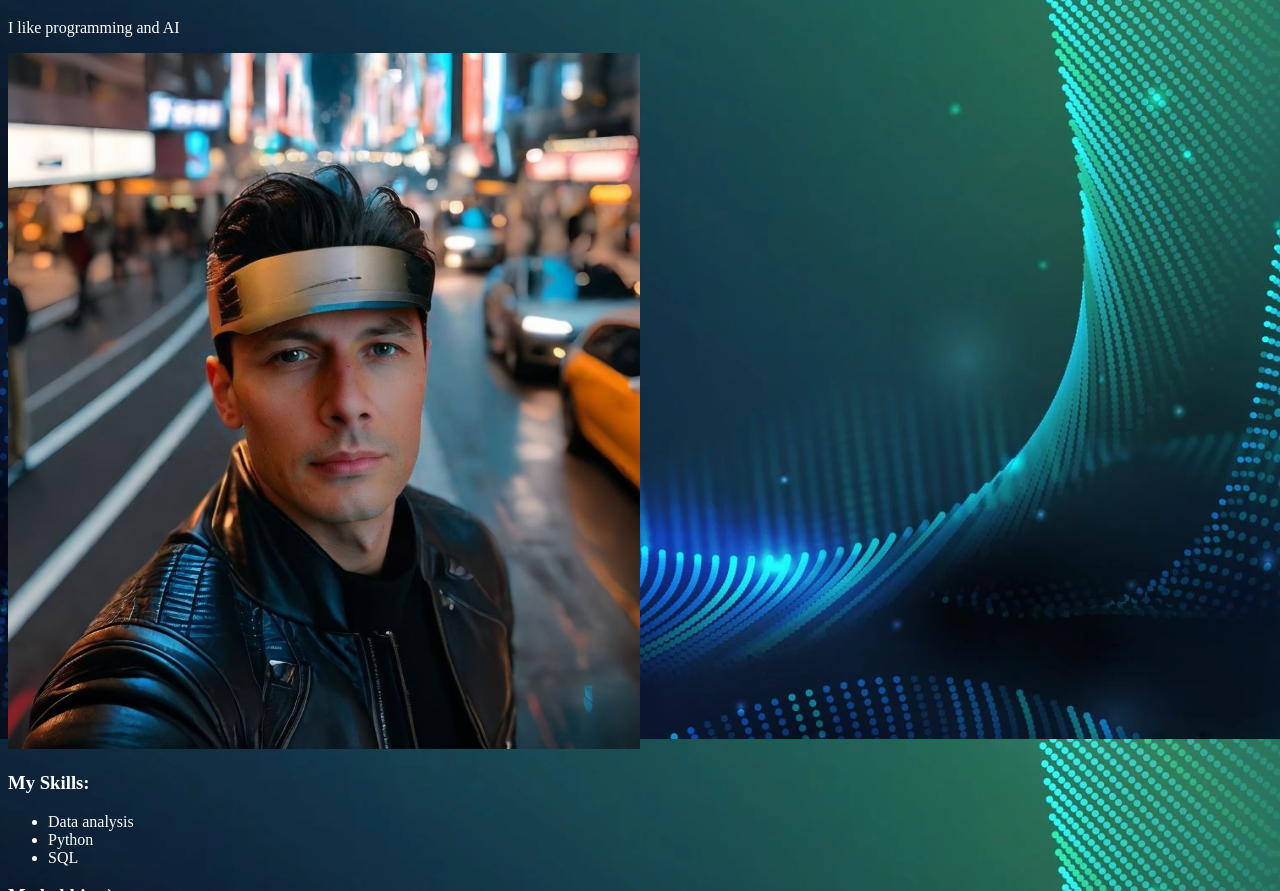
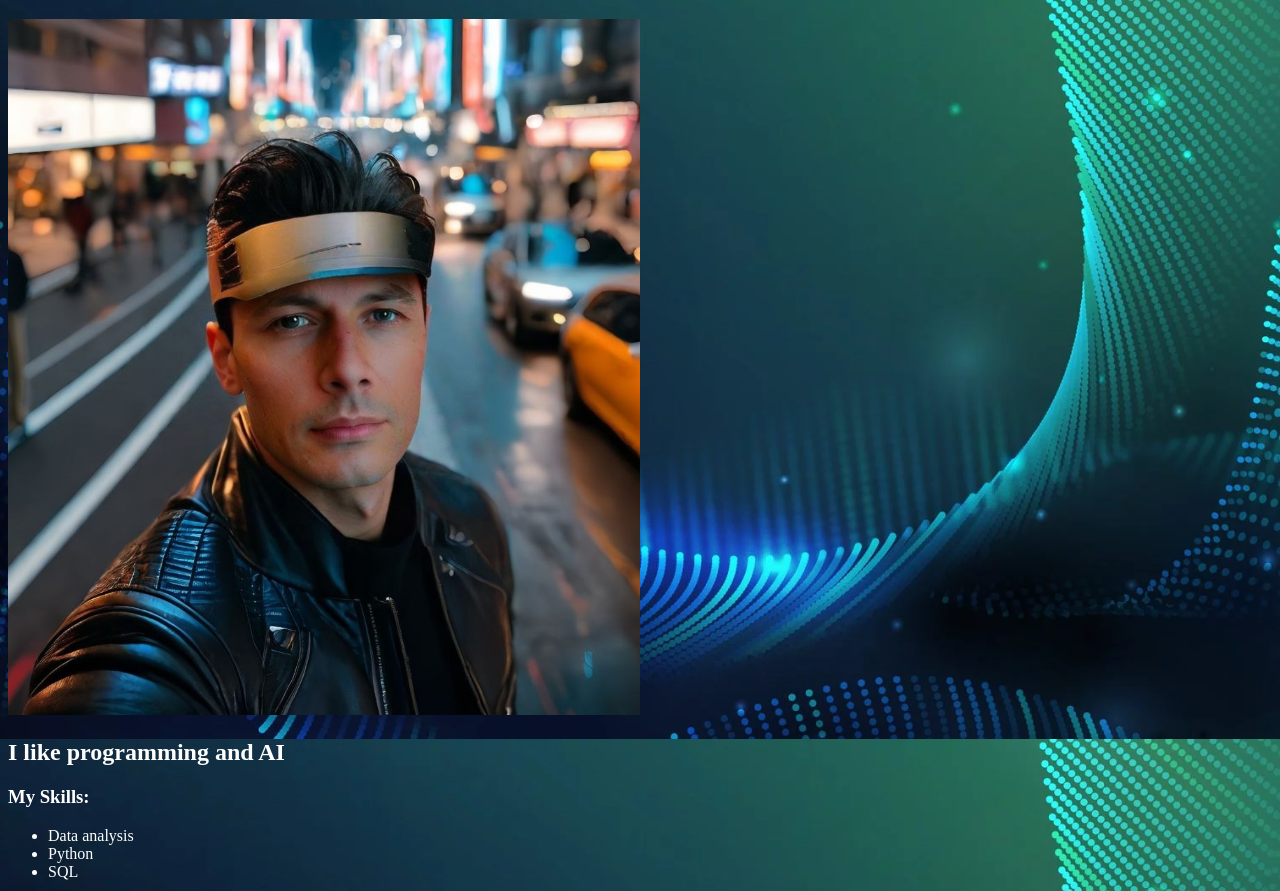
Before and after one commit to nebula387/DataDash, a plain HTML site: page index.html in a window 1280 px wide. Shown: the part 61-952 px from the top of the page. Drawn offline with Linux system fonts and the light colour scheme.

Commit message:
Update index.html

```diff
--- a/index.html
+++ b/index.html
@@ -20,9 +20,9 @@
 <body>
 
 <h1 title="Hi, buddy!" >Hello! My name is Ivan</h1>
-<p title='be "great"'>I like programming and AI</p>
+
 <img src="me_ai2.jpg" alt="here have to be my photo" width="50%">
-
+<h2 title='be "great"'>I like programming and AI</h2>
 <h3>My Skills:</h3>
 <ul>
   <li>Data analysis</li>
```
